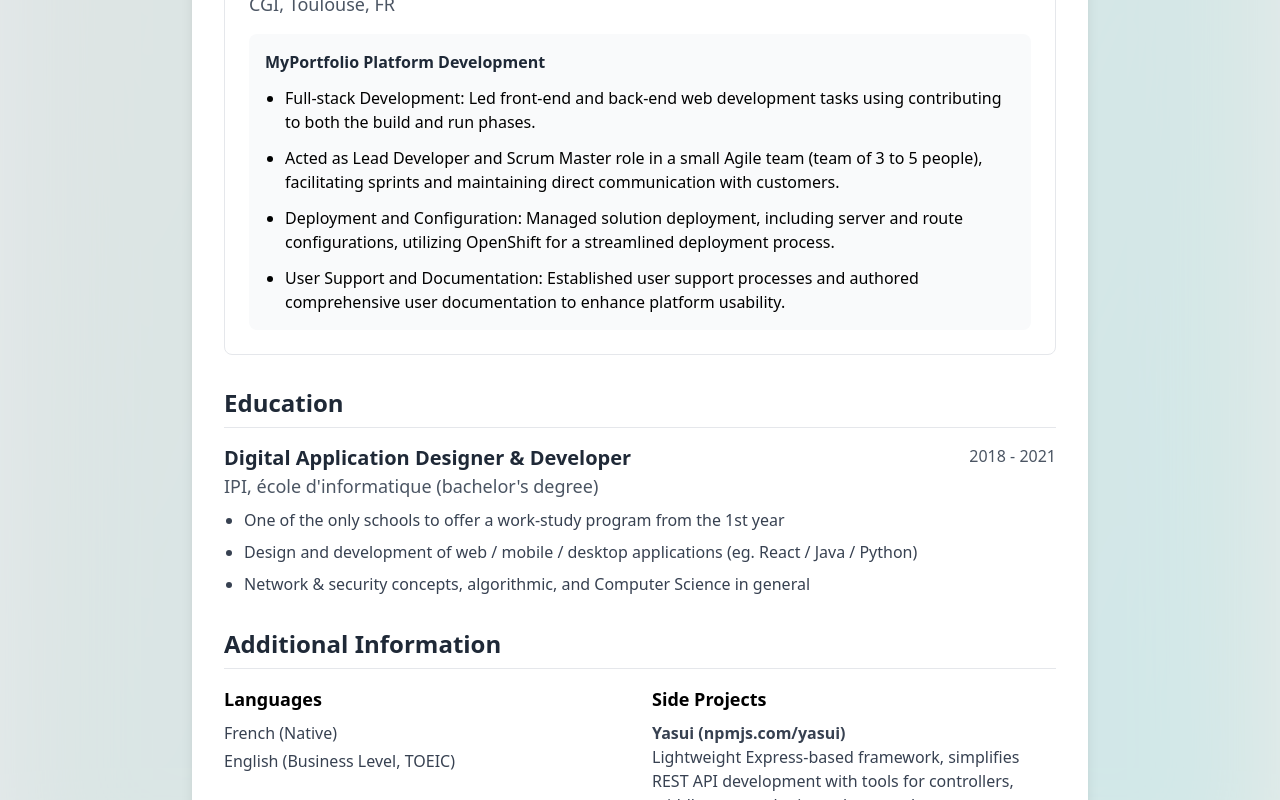
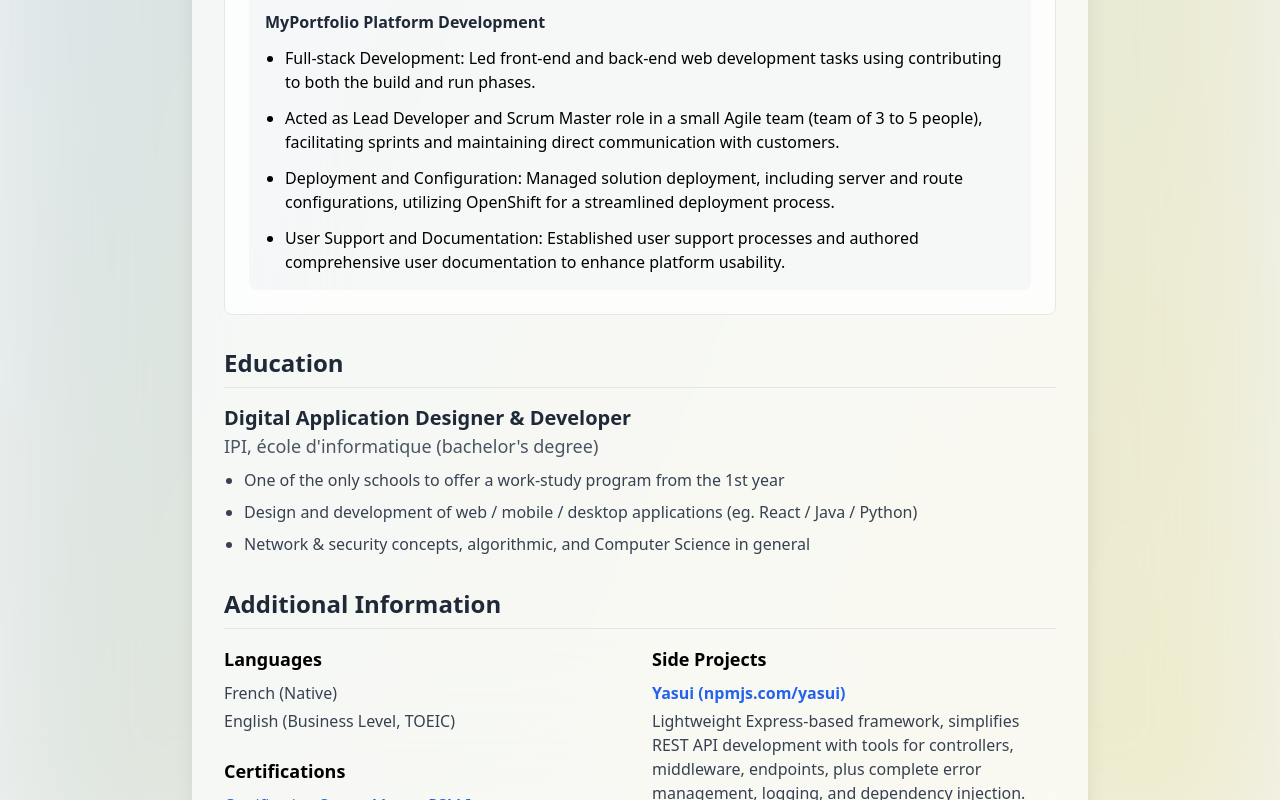
Before and after one commit to thomasbarkats/cv, a React (Vite) app: page / in a window 1280 px wide. Shown: the part 2000-2800 px from the top of the page. Built offline with nearby package versions, Linux system fonts and the light colour scheme.

Commit message:
update design liquid-glass/glass-morphism

```diff
--- a/src/CV.jsx
+++ b/src/CV.jsx
@@ -1,6 +1,7 @@
-import { Github, Linkedin, Mail, Phone, MapPin, Printer } from 'lucide-react';
+import { Github, Linkedin, Mail, Phone, MapPin } from 'lucide-react';
 import PropTypes from 'prop-types';
 import cvData from './content.json';
+
 
 const Section = ({ title, children, className = "mb-8" }) => (
   <section className={className}>
@@ -20,6 +21,7 @@ const SkillLevel = ({ level }) => (
   </div>
 );
 
+
 Section.propTypes = {
   title: PropTypes.string.isRequired,
   children: PropTypes.node.isRequired,
@@ -30,26 +32,17 @@ SkillLevel.propTypes = {
   level: PropTypes.number.isRequired
 };
 
-const PrintButton = () => (
-  <button
-    onClick={() => window.print()}
-    className="fixed bottom-8 right-8 p-3 bg-white/80 hover:bg-white shadow-lg rounded-full text-gray-600 hover:text-gray-800 transition-all duration-200 backdrop-blur-sm print:hidden"
-    aria-label="Imprimer le CV"
-  >
-    <Printer size={24} />
-  </button>
-);
 
 export const CV = () => {
   const { personalInfo, summary, skills, experience, education, additional } = cvData;
 
   return (
-    <div className="max-w-4xl mx-auto p-8 bg-white rounded-lg shadow-lg print:shadow-none">
+    <div className="max-w-4xl mx-auto p-8 bg-white bg-opacity-70 backdrop-blur-3xl rounded-lg shadow-xl print:shadow-none">
       {/* Header */}
       <header className="mb-8">
         <div className="flex items-start gap-6 mb-6">
           <div className="flex-shrink-0">
-            <div className="w-32 h-32 rounded-full overflow-hidden bg-gray-200">
+            <div className="w-36 h-36 rounded-full overflow-hidden bg-gray-100 bg-opacity-70 border-4 border-white/50">
               <img src="/profile.png" alt="Profile" className="w-full h-full object-cover" />
             </div>
           </div>
@@ -151,7 +144,7 @@ export const CV = () => {
       <Section title="Work Experience">
         <div className="space-y-8">
           {experience.map((job, index) => (
-            <div key={index} className="bg-white rounded-lg border border-gray-200 p-6 print:border-none print:p-0">
+            <div key={index} className="bg-white bg-opacity-70 rounded-lg border border-gray-200 p-6 print:border-none print:p-0">
               <div className="flex justify-between items-start mb-4">
                 <div>
                   <h4 className="text-xl font-semibold text-gray-800">{job.title}</h4>
@@ -163,7 +156,7 @@ export const CV = () => {
               </div>
               <div className="space-y-6">
                 {job.sections.map((section, sIndex) => (
-                  <div key={sIndex} className="bg-gray-50 rounded-lg p-4 print:bg-white print:p-0">
+                  <div key={sIndex} className="bg-gray-100 bg-opacity-70 rounded-lg p-4 print:bg-white print:p-0">
                     <h6 className="font-semibold text-gray-800 mb-3">{section.title}</h6>
                     {section.items ? (
                       <ul className="list-disc pl-5 space-y-3">
@@ -193,7 +186,8 @@ export const CV = () => {
               <h4 className="text-xl font-semibold text-gray-800">{education.degree}</h4>
               <h5 className="text-lg text-gray-600">{education.school}</h5>
             </div>
-            <span className="text-gray-600">{education.period}</span>
+            {/* Don't display dates to avoid age discrimination? */}
+            {/* <span className="text-gray-600">{education.period}</span> */}
           </div>
           <ul className="list-disc pl-5 space-y-2 text-gray-700">
             {education.details.map((detail, index) => (
@@ -218,8 +212,10 @@ export const CV = () => {
             <div>
               <h4 className="text-lg font-semibold mb-2">Certifications</h4>
               <ul className="space-y-1 text-gray-700">
-                {additional.certifications.map((cert, index) => (
-                  <li key={index}>{cert}</li>
+                {additional.certifications.map(({ label, link }, index) => (
+                  <li key={index}>
+                    <a className="text-blue-600 hover:text-blue-800" href={link} target="_blank">{label}</a>
+                  </li>
                 ))}
               </ul>
             </div>
@@ -227,14 +223,14 @@ export const CV = () => {
           <div>
             <h4 className="text-lg font-semibold mb-2">Side Projects</h4>
             <div className="text-gray-700">
-              <p className="font-semibold">{additional.sideProjects.title}</p>
+              <p className="font-semibold pb-1">
+                <a className="text-blue-600 hover:text-blue-800" href={additional.sideProjects.link} target="_blank">{additional.sideProjects.title}</a>
+              </p>
               <p>{additional.sideProjects.description}</p>
             </div>
           </div>
         </div>
       </Section>
-
-      <PrintButton />
     </div>
   );
 };
--- a/src/content.json
+++ b/src/content.json
@@ -3,7 +3,7 @@
     "name": "Thomas BARKATS",
     "title": "Software Engineer (web, Full-stack)",
     "location": "Montréal, QC, Canada",
-    "phone": "+1 263-382-1780 / +33 784451787",
+    "phone": "+1 263-382-1780",
     "email": "thomasbarkats@gmail.com",
     "linkedin": "linkedin.com/in/thomas-barkats",
     "github": "github.com/thomasbarkats"
@@ -104,10 +104,14 @@
       "English (Business Level, TOEIC)"
     ],
     "certifications": [
-      "Certification Scrum Master PSM I."
+      {
+        "label": "Certification Scrum Master PSM I.",
+        "link": "https://www.credly.com/badges/c2a784df-83c8-463c-b13b-5ef0afc8bada"
+      }
     ],
     "sideProjects": {
       "title": "Yasui (npmjs.com/yasui)",
+      "link": "https://www.npmjs.com/package/yasui",
       "description": "Lightweight Express-based framework, simplifies REST API development with tools for controllers, middleware, endpoints, plus complete error management, logging, and dependency injection."
     }
   }
--- a/src/main.jsx
+++ b/src/main.jsx
@@ -1,20 +1,34 @@
 import React from 'react'
 import ReactDOM from 'react-dom/client'
+import { Printer } from 'lucide-react';
 import './index.css'
 import { CV } from './CV'
+
+
+// eslint-disable-next-line react-refresh/only-export-components
+const PrintButton = () => (
+  <button
+    onClick={() => window.print()}
+    className="fixed bottom-8 right-8 p-3 bg-white/80 hover:bg-white shadow-xl rounded-full text-gray-600 hover:text-gray-800 transition-all duration-200 backdrop-blur-sm print:hidden"
+    aria-label="Imprimer le CV"
+  >
+    <Printer size={24} />
+  </button>
+);
+
 
 ReactDOM.createRoot(document.getElementById('root')).render(
   <React.StrictMode>
     <div className="min-h-screen bg-white py-8 relative overflow-hidden print:py-0">
       <div className="absolute inset-0 w-full h-full print:hidden">
         <div className="absolute inset-0 bg-gradient-to-br from-blue-300 to-yellow-200 opacity-70 filter blur-3xl"></div>
-        <div className="absolute inset-0 bg-gradient-to-tl from-cyan-300 to-orange-200 opacity-70 filter blur-3xl"></div>
       </div>
 
-      <div className="absolute inset-0 w-full h-full bg-gray-200 bg-opacity-75 print:hidden"></div>
+      <div className="absolute inset-0 w-full h-full bg-gray-200 bg-opacity-50 print:hidden"></div>
 
       <div className="relative z-10 w-full h-full flex items-start print:text-base">
         <CV />
+        <PrintButton />
       </div>
     </div>
   </React.StrictMode>,
```
Also changed, not shown: 1 other file (tests, documents, lock files or other folders).
